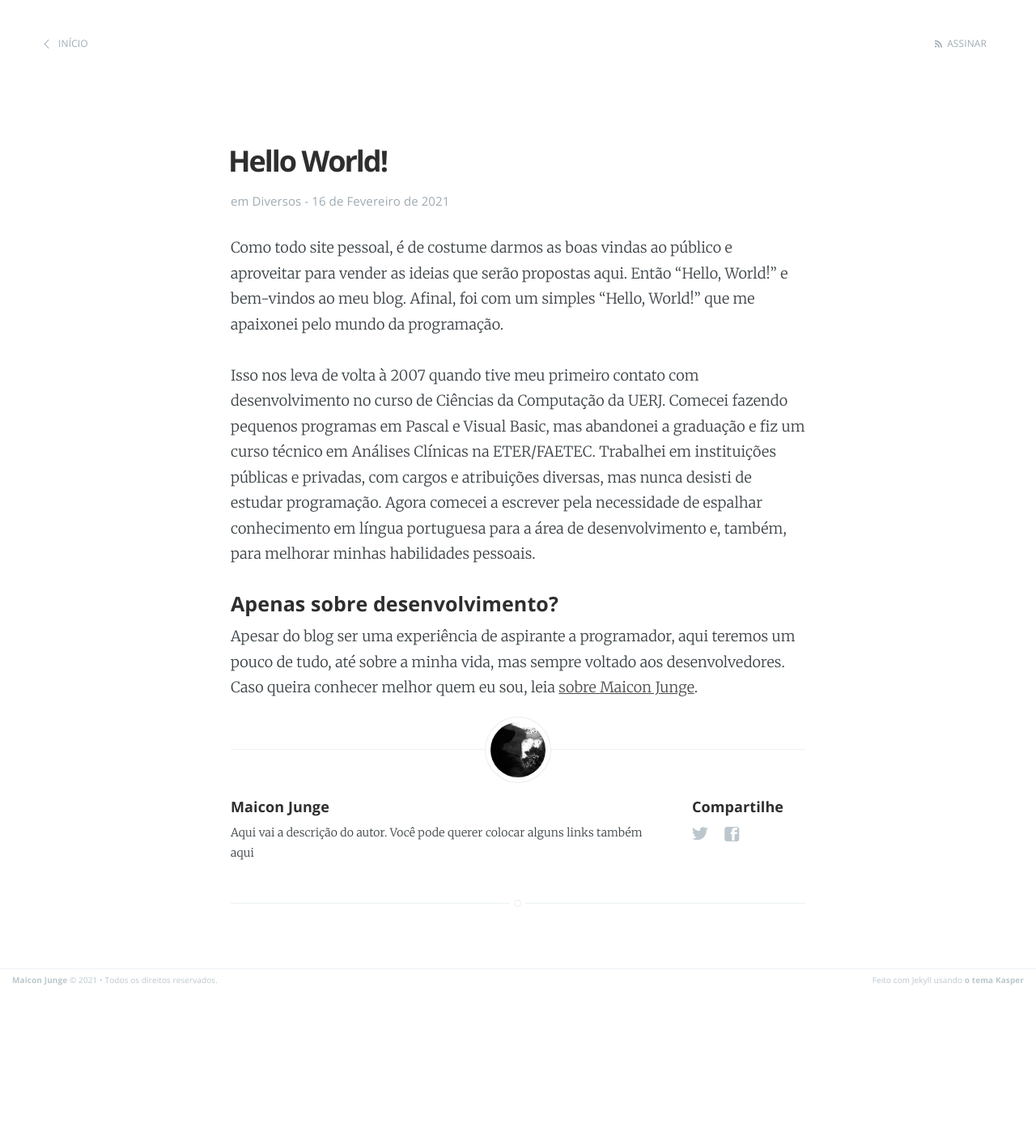
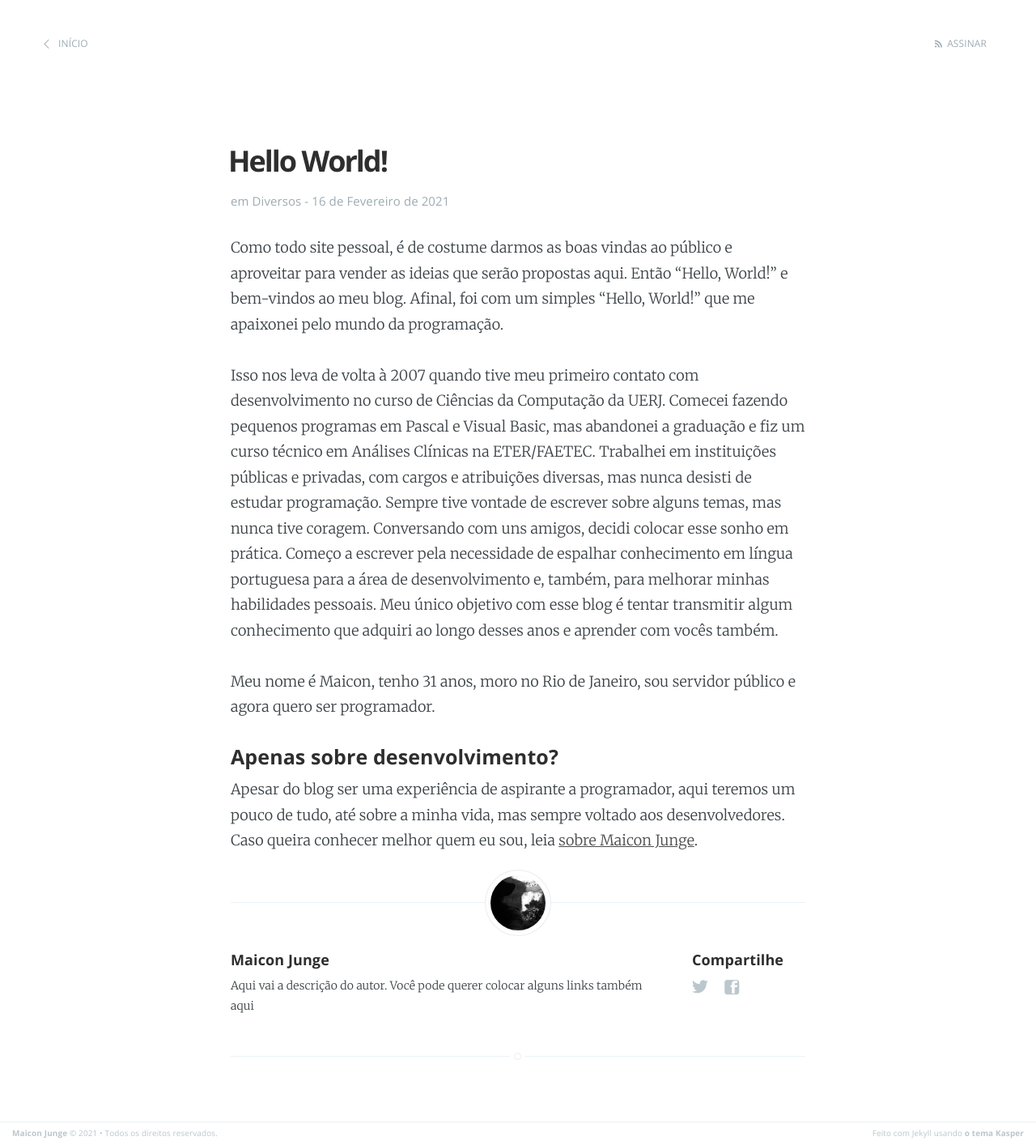
Before and after one commit to MaiconJunge/maiconjunge.github.io, a Jekyll site: the page built from _posts/2021-02-16-hello-world.markdown, in a window 1280 px wide. Shown: the whole page at 81% size. Built offline with Jekyll 4.4.1, drawn with Linux system fonts in a browser that asks for light colours; before the commit the page ends 1225 px from its top, so only the background shows below that.

Commit message:
Update 2021-02-16-hello-world.markdown

```diff
--- a/_posts/2021-02-16-hello-world.markdown
+++ b/_posts/2021-02-16-hello-world.markdown
@@ -7,7 +7,9 @@ categories: Diversos
 <br>
 Como todo site pessoal, é de costume darmos as boas vindas ao público e aproveitar para vender as ideias que serão propostas aqui. Então “Hello, World!” e bem-vindos ao meu blog. Afinal, foi com um simples “Hello, World!” que me apaixonei pelo mundo da programação.
 
-Isso nos leva de volta à 2007 quando tive meu primeiro contato com desenvolvimento no curso de Ciências da Computação da UERJ. Comecei fazendo pequenos programas em Pascal e Visual Basic, mas abandonei a graduação e fiz um curso técnico em Análises Clínicas na ETER/FAETEC. Trabalhei em instituições públicas e privadas, com cargos e atribuições diversas, mas nunca desisti de estudar programação. Agora comecei a escrever pela necessidade de espalhar conhecimento em língua portuguesa para a área de desenvolvimento e, também, para melhorar minhas habilidades pessoais.
+Isso nos leva de volta à 2007 quando tive meu primeiro contato com desenvolvimento no curso de Ciências da Computação da UERJ. Comecei fazendo pequenos programas em Pascal e Visual Basic, mas abandonei a graduação e fiz um curso técnico em Análises Clínicas na ETER/FAETEC. Trabalhei em instituições públicas e privadas, com cargos e atribuições diversas, mas nunca desisti de estudar programação. Sempre tive vontade de escrever sobre alguns temas, mas nunca tive coragem. Conversando com uns amigos, decidi colocar esse sonho em prática. Começo a escrever pela necessidade de espalhar conhecimento em língua portuguesa para a área de desenvolvimento e, também, para melhorar minhas habilidades pessoais. Meu único objetivo com esse blog é tentar transmitir algum conhecimento que adquiri ao longo desses anos e aprender com vocês também.
+
+Meu nome é Maicon, tenho 31 anos, moro no Rio de Janeiro, sou servidor público e agora quero ser programador.
 
 <h4>Apenas sobre desenvolvimento?</h4>
 
```
